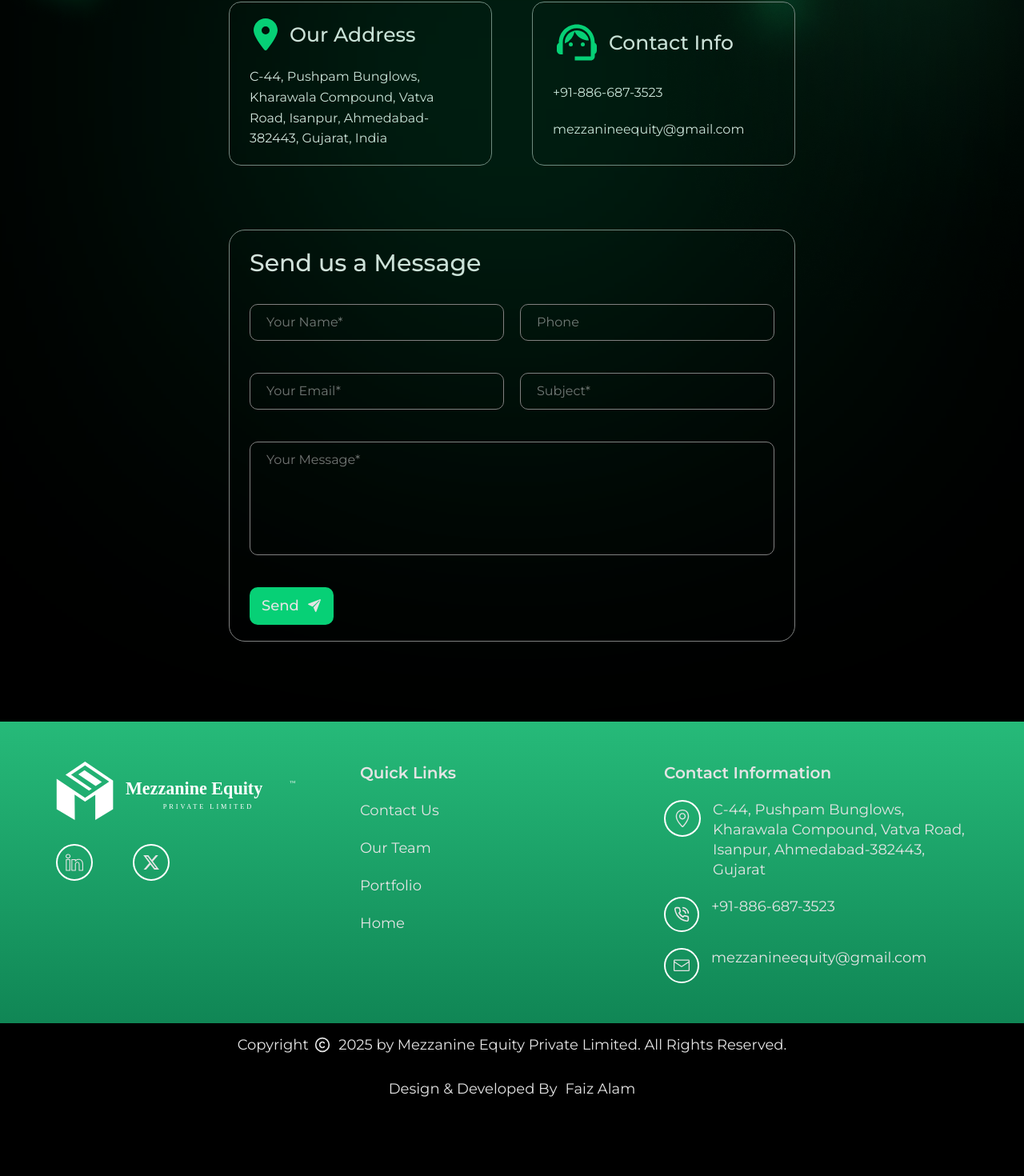
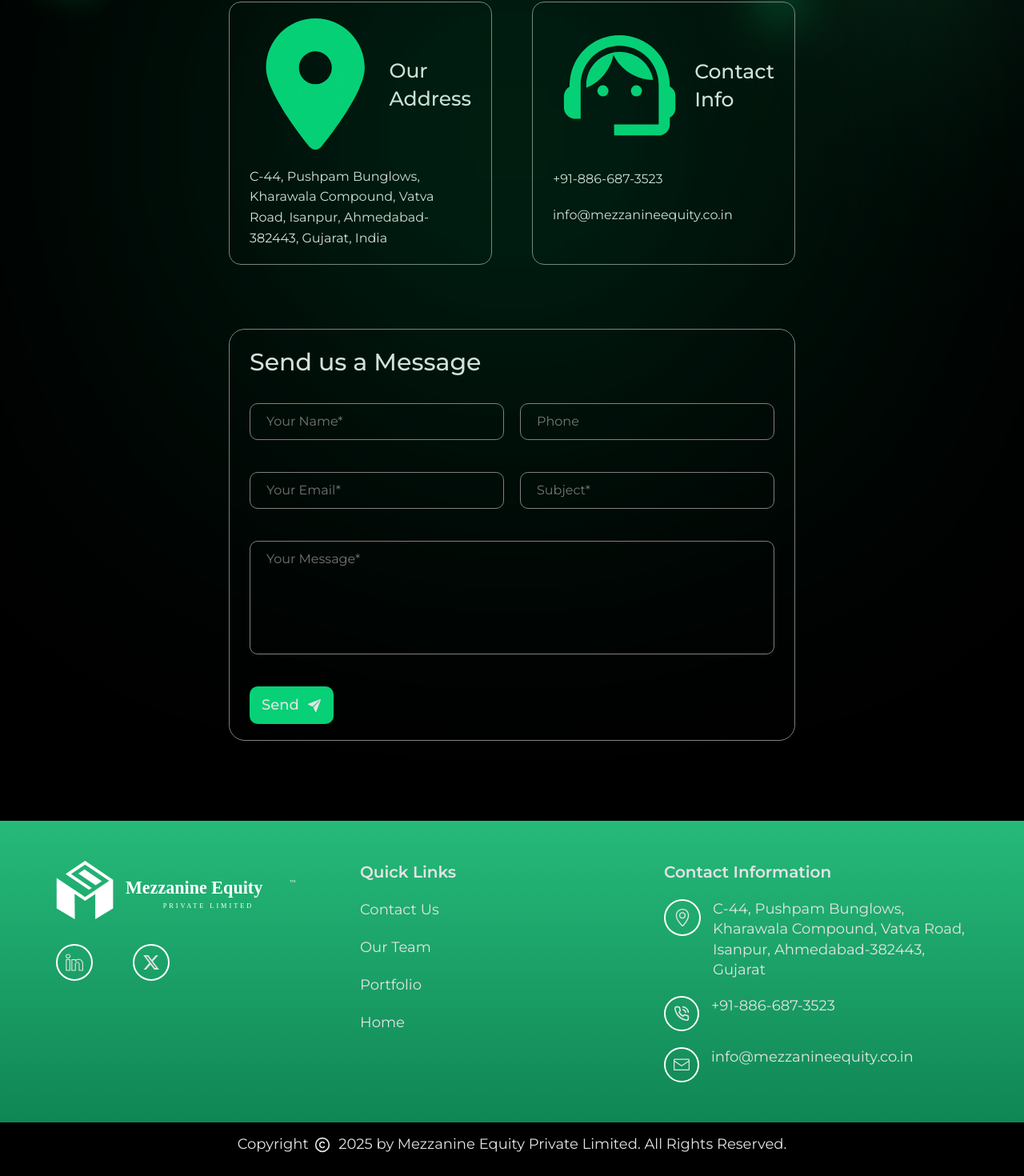
Before and after one commit to Faizshaikh6280/mezzanine, a Next.js app: page /contact-us in a window 1280 px wide. Shown: the part 396-1866 px from the top of the page at 80% size. Before the commit the page ends 1785 px from the top, so only its background shows below. Built offline with nearby package versions, Linux system fonts and the light colour scheme.

Commit message:
Image fix

```diff
--- a/src/app/contact-us/page.jsx
+++ b/src/app/contact-us/page.jsx
@@ -51,7 +51,7 @@ function ContactUs() {
           </div>
 
           <p>+91-886-687-3523</p>
-          <p>mezzanineequity@gmail.com</p>
+          <p>info@mezzanineequity.co.in</p>
         </div>
       </div>
 
--- a/src/app/globals.css
+++ b/src/app/globals.css
@@ -1076,7 +1076,6 @@ img {
   align-items: center;
   min-height: 100vh; /* Ensures content fills modal */
   color: #000;
-  overflow-y: auto;
 }
 
 .team-modal-content img {
@@ -1349,3 +1348,16 @@ input[type="number"]::-webkit-outer-spin-button {
   text-decoration: underline;
   color: var(--clr-main);
 }
+
+svg,
+img {
+  width: 100%;
+  height: auto;
+  max-width: 100%;
+  display: block;
+}
+img[src$=".svg"] {
+  width: 100%;
+  height: auto;
+  display: block;
+}
--- a/src/components/Footer.jsx
+++ b/src/components/Footer.jsx
@@ -55,7 +55,7 @@ export default function Footer() {
             <span className="shrink-0">
               <GoMail size={20} />
             </span>
-            <p>mezzanineequity@gmail.com</p>
+            <p>info@mezzanineequity.co.in</p>
           </div>
         </div>
       </footer>
```
